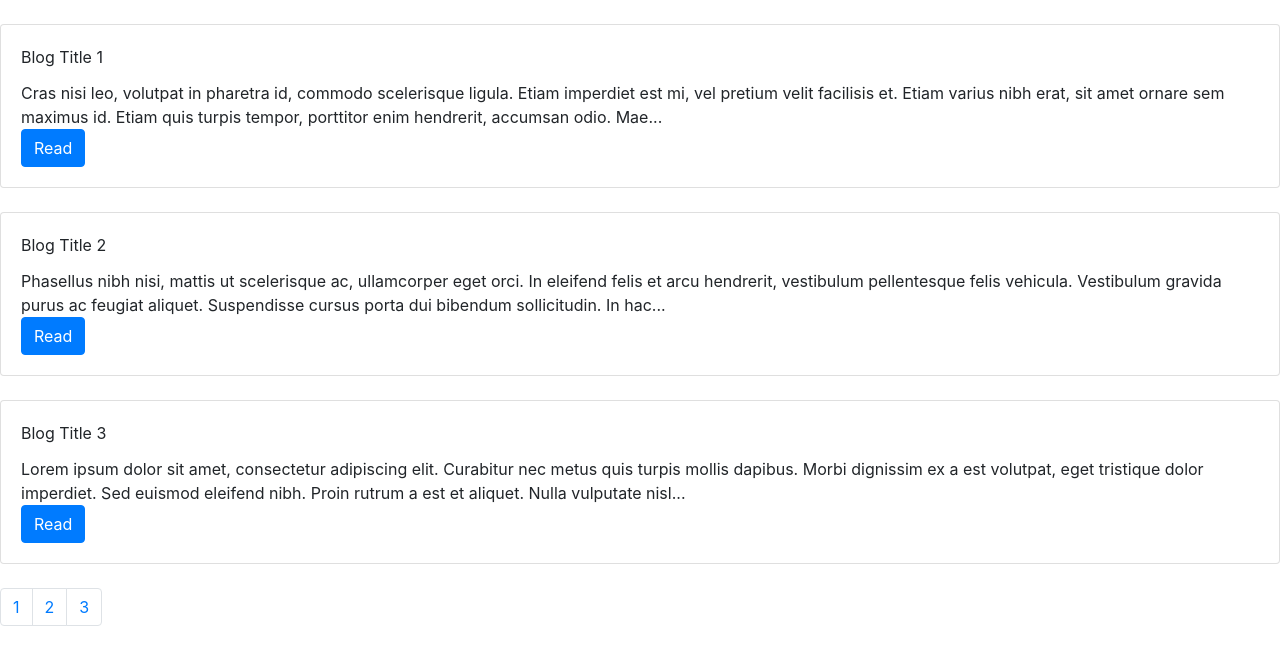
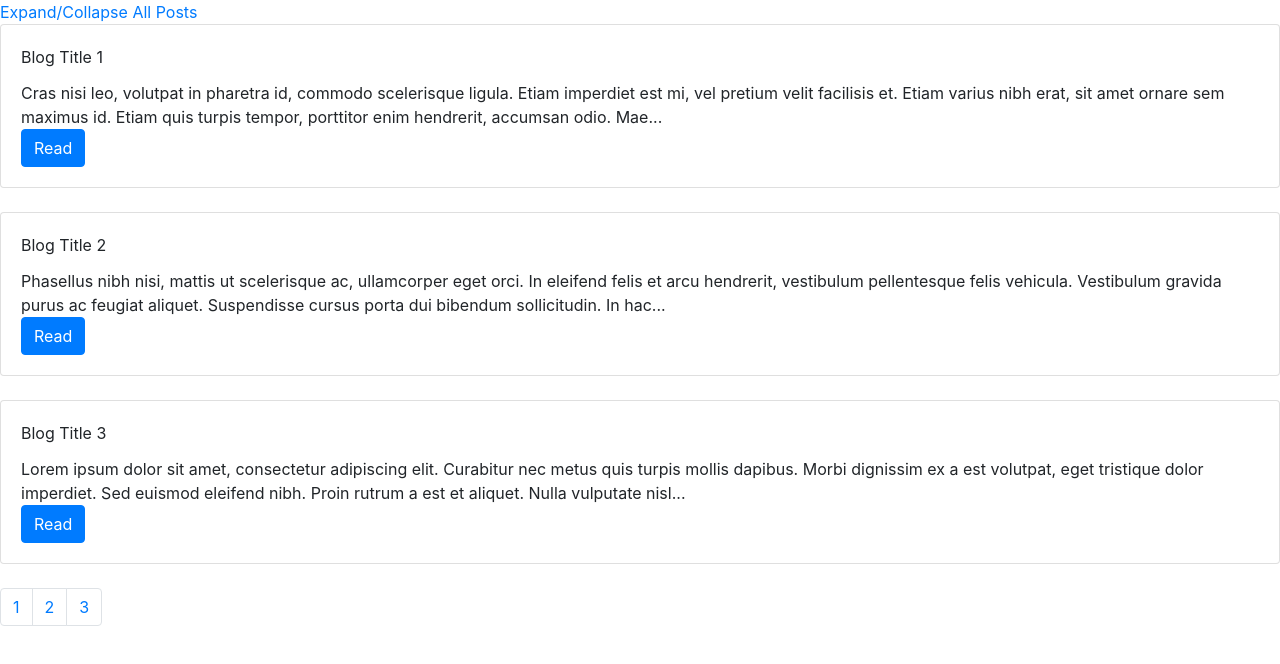
Before and after one commit to efroChang/javabrain-angular-6-components-in-depth, an Angular app: page / in a window 1280 px wide. Shown: the top 664 px of the page. Built offline with nearby package versions, Linux system fonts and the light colour scheme.

Commit message:
[KEY] Use @ViewChild or @ViewChildren to access Child Component(s)

```diff
--- a/src/app/blog-list/blog-list.component.html
+++ b/src/app/blog-list/blog-list.component.html
@@ -1,4 +1,7 @@
+<a href="#" (click) = "toggleExpanAllPosts()">Expand/Collapse All Posts</a>
+
 <app-blog-post-tile
+  #tile
   *ngFor="let post of blogPosts[currentPage]"
   [blogPost]="post">
 </app-blog-post-tile>
--- a/src/app/blog-list/blog-list.component.ts
+++ b/src/app/blog-list/blog-list.component.ts
@@ -1,5 +1,7 @@
-import { Component, OnInit } from '@angular/core';
+import { Component, OnInit, ViewChildren } from '@angular/core';
 import { BlogPost } from '../blog-post';
+import { BlogPostTileComponent } from '../blog-post-tile/blog-post-tile.component';
+import { QueryList } from '@angular/core';
 
 @Component({
   selector: 'app-blog-list',
@@ -10,6 +12,8 @@ export class BlogListComponent implements OnInit {
 
   blogPosts: Array<Array<BlogPost>> = [];
   currentPage: number;
+
+  @ViewChildren('tile') blogPostTileComponents: QueryList<BlogPostTileComponent>;
 
   constructor() { }
 
@@ -23,6 +27,12 @@ export class BlogListComponent implements OnInit {
     this.currentPage = index;
 
     this.reloadBlobPosts();   // To reload the "Full Summary"
+  }
+
+  toggleExpanAllPosts() {
+    this.blogPostTileComponents.forEach((blogPost) => {
+      blogPost.toggleSummaryDisplay();
+    })
   }
 
   private reloadBlobPosts() {
```
Also changed, not shown: 1 other file (tests, documents, lock files or other folders).
